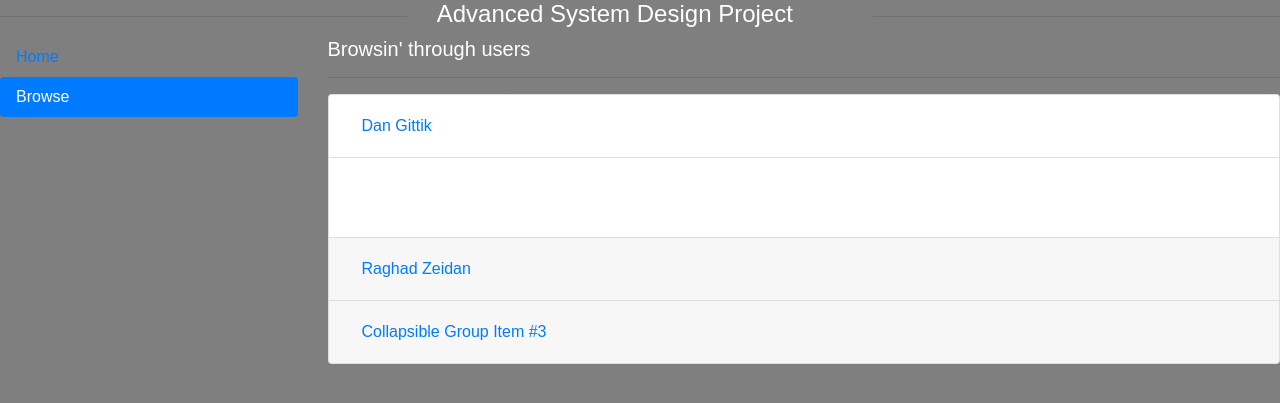
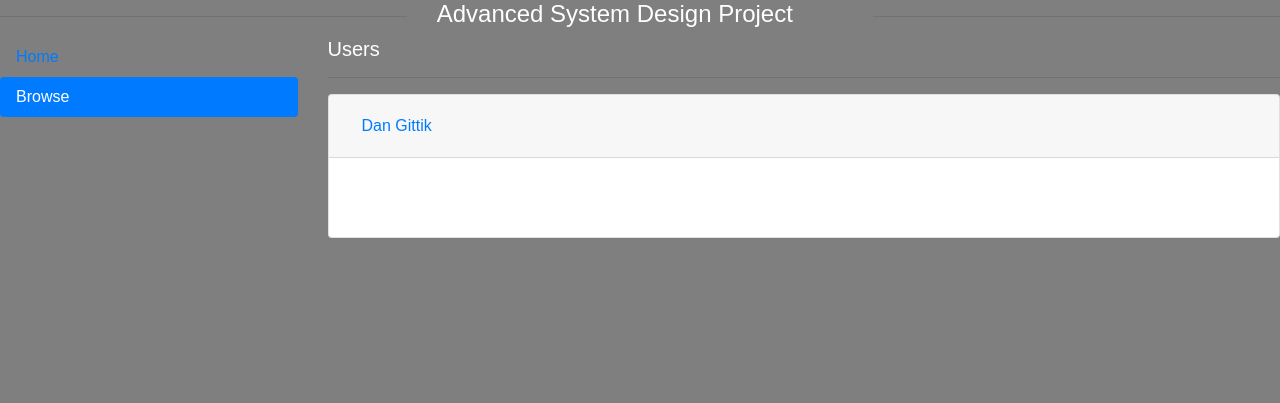
Before and after one commit to raghadzeidan/cortex, a Flask app: template cortex/gui/templates/test.html in a window 1280 px wide, after a click on "Browse". Shown: the top 403 px of the page. Run offline with Flask 2, Linux system fonts and the light colour scheme; the template is opened without the code that fills it, so the values that code supplies are empty; some libraries are stand-ins or nearby versions.

Commit message:
minor changes templates

```diff
--- a/cortex/gui/templates/test.html
+++ b/cortex/gui/templates/test.html
@@ -2,42 +2,9 @@
 
 {%block title%}Index{%endblock%}
 
-{%block main%}
-<div class="row">
-	<div class= "col-sm">
-		<hr>
-	</div>
-	<div class = "col-sm">
-		<h4>Advanced System Design Project</h4>
-	</div>
-	<div class = "col-sm">
-		<hr>
-	</div>
-</div>
-
-<div class="row">
-  <div class="col-3">
-    <div class="nav flex-column nav-pills" id="v-pills-tab" role="tablist" aria-orientation="vertical">
-      <a class="nav-link active" id="v-pills-home-tab" data-toggle="pill" href="#v-pills-home" role="tab" aria-controls="v-pills-home" aria-selected="true">Home</a>
-      <a class="nav-link" id="v-pills-profile-tab" data-toggle="pill" href="#v-pills-browse" role="tab" aria-controls="v-pills-profile" aria-selected="false">Browse</a>
-
-    </div>
-  </div>
-
-  <div class="col-9">
-    <div class="tab-content" id="v-pills-tabContent">
-      <div class="tab-pane fade show active" id="v-pills-home" role="tabpanel" aria-labelledby="v-pills-home-tab">Home</div>
-
-
-      <div class="tab-pane fade" id="v-pills-browse" role="tabpanel" aria-labelledby="v-pills-browse-tab">
-		  <h5>
-		  Browsin' through users
-		  </h5>
-		  <hr>
-
-		  <div class="accordion" id="accordionExample">
-  <div class="card" >
-    <div class="card-header" id="headingOne" style="background:white" onmouseover="this.style.background='gray';" onmouseout="this.style.background='white';">
+{%block card%}
+  <div class="card">
+    <div class="card-header" id="headingOne">
       <h2 class="mb-0">
         <button class="btn btn-link btn-block text-left" type="button" data-toggle="collapse" data-target="#collapseOne" aria-expanded="true" aria-controls="collapseOne">
           Dan Gittik
@@ -53,38 +20,5 @@
       </div>
     </div>
   </div>
-  <div class="card">
-    <div class="card-header" id="headingTwo">
-      <h2 class="mb-0">
-        <button class="btn btn-link btn-block text-left collapsed" type="button" data-toggle="collapse" data-target="#collapseTwo" aria-expanded="false" aria-controls="collapseTwo">
-          Raghad Zeidan
-        </button>
-      </h2>
-    </div>
-    <div id="collapseTwo" class="collapse" aria-labelledby="headingTwo" data-parent="#accordionExample">
-      <div class="card-body">
-        Anim pariatur cliche reprehenderit, enim eiusmod high life accusamus terry richardson ad squid. 3 wolf moon officia aute, non cupidatat skateboard dolor brunch. Food truck quinoa nesciunt laborum eiusmod. Brunch 3 wolf moon tempor, sunt aliqua put a bird on it squid single-origin coffee nulla assumenda shoreditch et. Nihil anim keffiyeh helvetica, craft beer labore wes anderson cred nesciunt sapiente ea proident. Ad vegan excepteur butcher vice lomo. Leggings occaecat craft beer farm-to-table, raw denim aesthetic synth nesciunt you probably haven't heard of them accusamus labore sustainable VHS.
-      </div>
-    </div>
-  </div>
-  <div class="card">
-    <div class="card-header" id="headingThree">
-      <h2 class="mb-0">
-        <button class="btn btn-link btn-block text-left collapsed" type="button" data-toggle="collapse" data-target="#collapseThree" aria-expanded="false" aria-controls="collapseThree">
-          Collapsible Group Item #3
-        </button>
-      </h2>
-    </div>
-    <div id="collapseThree" class="collapse" aria-labelledby="headingThree" data-parent="#accordionExample">
-      <div class="card-body">
-        Anim pariatur cliche reprehenderit, enim eiusmod high life accusamus terry richardson ad squid. 3 wolf moon officia aute, non cupidatat skateboard dolor brunch. Food truck quinoa nesciunt laborum eiusmod. Brunch 3 wolf moon tempor, sunt aliqua put a bird on it squid single-origin coffee nulla assumenda shoreditch et. Nihil anim keffiyeh helvetica, craft beer labore wes anderson cred nesciunt sapiente ea proident. Ad vegan excepteur butcher vice lomo. Leggings occaecat craft beer farm-to-table, raw denim aesthetic synth nesciunt you probably haven't heard of them accusamus labore sustainable VHS.
-      </div>
-    </div>
-  </div>
-</div>
-		  </div>
-    </div>
-  </div>
-</div>
 
 {%endblock %}
--- a/cortex/gui/templates/users_templates.html
+++ b/cortex/gui/templates/users_templates.html
@@ -15,7 +15,46 @@
   <body>
 
     <main>
-		{%block main%} {% endblock %}
+<div class="row">
+	<div class= "col-sm">
+		<hr>
+	</div>
+	<div class = "col-sm">
+		<h4>Advanced System Design Project</h4>
+	</div>
+	<div class = "col-sm">
+		<hr>
+	</div>
+</div>
+
+<div class="row">
+  <div class="col-3">
+    <div class="nav flex-column nav-pills" id="v-pills-tab" role="tablist" aria-orientation="vertical">
+      <a class="nav-link active" id="v-pills-home-tab" data-toggle="pill" href="#v-pills-home" role="tab" aria-controls="v-pills-home" aria-selected="true">Home</a>
+      <a class="nav-link" id="v-pills-profile-tab" data-toggle="pill" href="#v-pills-browse" role="tab" aria-controls="v-pills-profile" aria-selected="false">Browse</a>
+
+    </div>
+  </div>
+
+  <div class="col-9">
+    <div class="tab-content" id="v-pills-tabContent">
+      <div class="tab-pane fade show active" id="v-pills-home" role="tabpanel" aria-labelledby="v-pills-home-tab">Home</div>
+
+
+      <div class="tab-pane fade" id="v-pills-browse" role="tabpanel" aria-labelledby="v-pills-browse-tab">
+		  <h5>
+		  Users
+		  </h5>
+		  <hr>
+
+		  <div class="accordion" id="accordionExample">
+{%block card%}{%endblock%}
+</div>
+		  </div>
+    </div>
+  </div>
+</div>
+
     </main>
 
     <!-- Optional JavaScript -->
```
